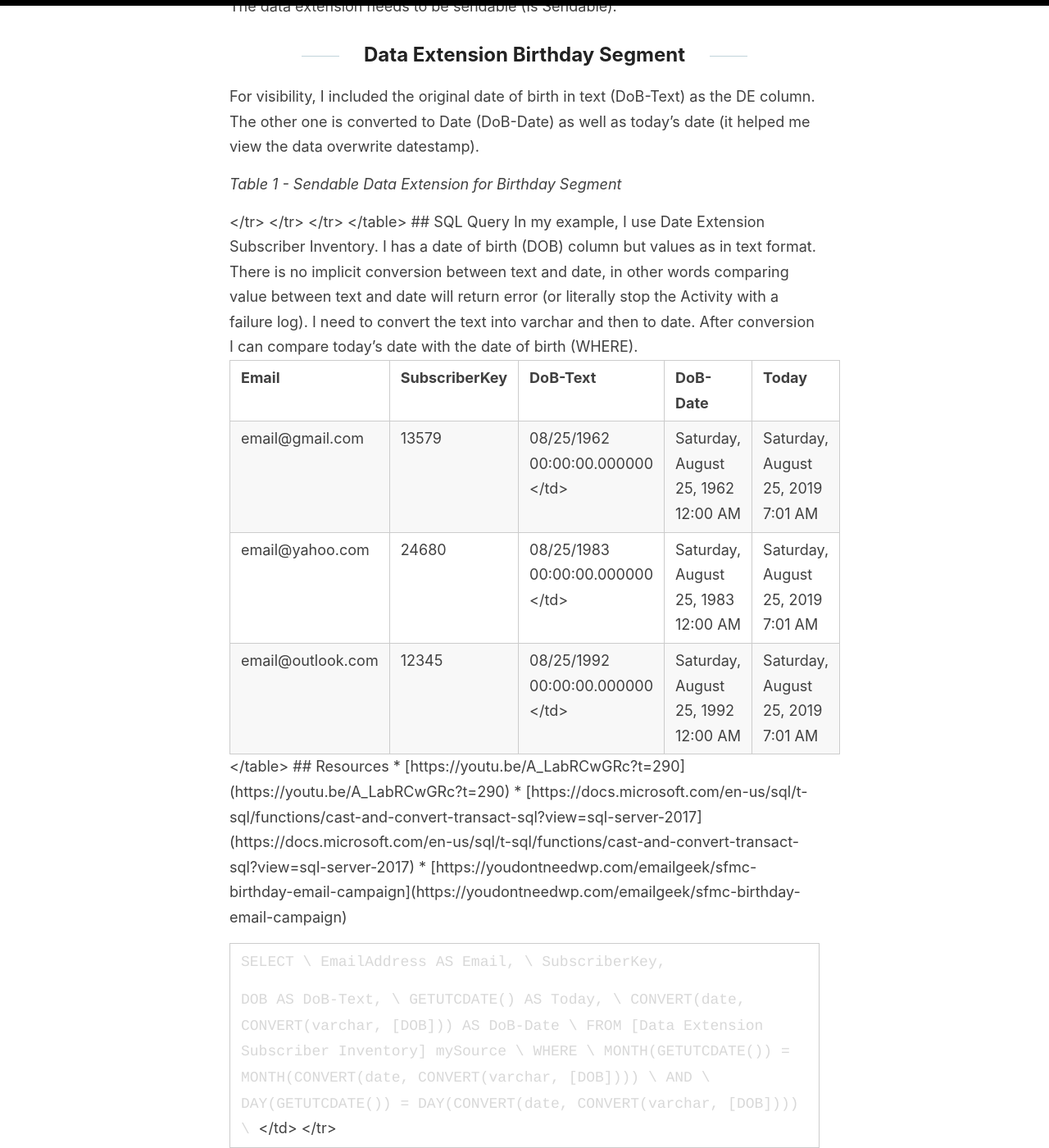
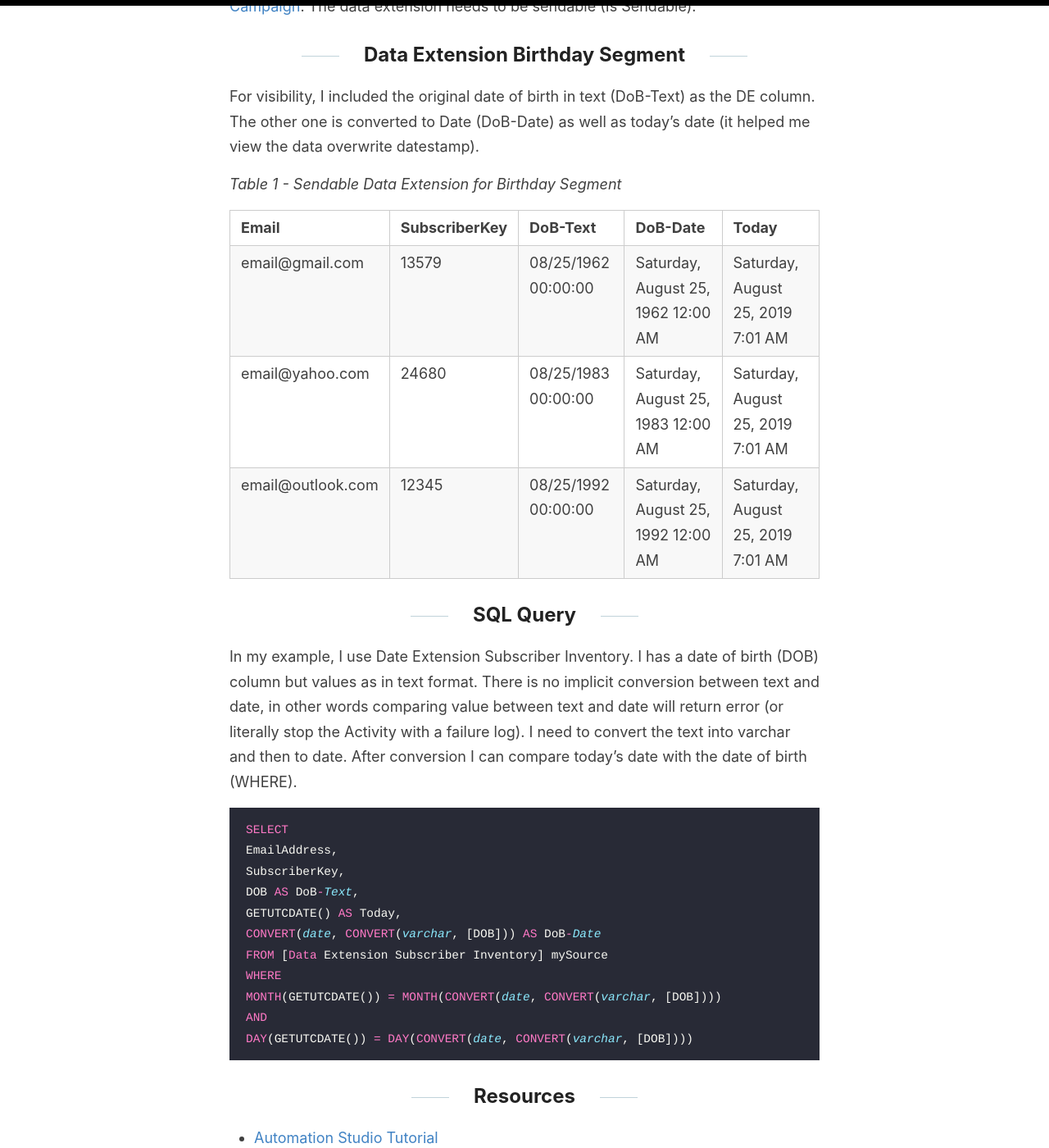
Before and after one commit to karolcholewa/blog, a Jekyll site: the page built from _posts/2019-08-24-birthday-segment.md, in a window 1280 px wide and 1400 px high, scrolled down 441 px. Shown: the whole window at 82% size. Built offline with Jekyll 4.4.1, drawn with Linux system fonts in a browser that asks for light colours; some of the changed text lies outside the part shown.

Commit message:
post updated

````diff
--- a/_posts/2019-08-24-birthday-segment.md
+++ b/_posts/2019-08-24-birthday-segment.md
@@ -31,9 +31,7 @@ _Table 1 - Sendable Data Extension for Birthday Segment_
    </td>
    <td>13579
    </td>
-   <td>08/25/1962
-<p>
-00:00:00.000000
+   <td>08/25/1962 00:00:00
    </td>
    <td>Saturday, August 25, 1962 12:00 AM
    </td>
@@ -45,9 +43,7 @@ _Table 1 - Sendable Data Extension for Birthday Segment_
    </td>
    <td>24680
    </td>
-   <td>08/25/1983
-<p>
-00:00:00.000000
+   <td>08/25/1983 00:00:00
    </td>
    <td>Saturday, August 25, 1983 12:00 AM
    </td>
@@ -59,9 +55,7 @@ _Table 1 - Sendable Data Extension for Birthday Segment_
    </td>
    <td>12345
    </td>
-   <td>08/25/1992
-<p>
-00:00:00.000000
+   <td>08/25/1992 00:00:00
    </td>
    <td>Saturday, August 25, 1992 12:00 AM
    </td>
@@ -76,36 +70,23 @@ _Table 1 - Sendable Data Extension for Birthday Segment_
 
 In my example, I use Date Extension Subscriber Inventory. I has a date of birth (DOB) column but values as in text format. There is no implicit conversion between text and date, in other words comparing value between text and date will return error (or literally stop the Activity with a failure log). I need to convert the text into varchar and then to date. After conversion I can compare today’s date with the date of birth (WHERE).
 
-
-<table>
-  <tr>
-   <td><code>SELECT \
-EmailAddress AS Email, \
-SubscriberKey, </code>
-<p>
-<code>DOB AS DoB-Text, \
-GETUTCDATE() AS Today, \
-CONVERT(date, CONVERT(varchar, [DOB])) AS DoB-Date \
-FROM [Data Extension Subscriber Inventory] mySource \
-WHERE \
-MONTH(GETUTCDATE()) = MONTH(CONVERT(date, CONVERT(varchar, [DOB]))) \
-AND \
-DAY(GETUTCDATE()) = DAY(CONVERT(date, CONVERT(varchar, [DOB]))) \
-</code>
-   </td>
-  </tr>
-  <tr>
-   <td>
-   </td>
-  </tr>
-</table>
-
+```sql
+SELECT
+EmailAddress,
+SubscriberKey,
+DOB AS DoB-Text,
+GETUTCDATE() AS Today,
+CONVERT(date, CONVERT(varchar, [DOB])) AS DoB-Date
+FROM [Data Extension Subscriber Inventory] mySource
+WHERE
+MONTH(GETUTCDATE()) = MONTH(CONVERT(date, CONVERT(varchar, [DOB])))
+AND
+DAY(GETUTCDATE()) = DAY(CONVERT(date, CONVERT(varchar, [DOB])))
+```
 
 
 ## Resources
 
-
-
-*   [https://youtu.be/A_LabRCwGRc?t=290](https://youtu.be/A_LabRCwGRc?t=290)
-*   [https://docs.microsoft.com/en-us/sql/t-sql/functions/cast-and-convert-transact-sql?view=sql-server-2017](https://docs.microsoft.com/en-us/sql/t-sql/functions/cast-and-convert-transact-sql?view=sql-server-2017)
-*   [https://youdontneedwp.com/emailgeek/sfmc-birthday-email-campaign](https://youdontneedwp.com/emailgeek/sfmc-birthday-email-campaign)
+*   [Automation Studio Tutorial](https://youtu.be/A_LabRCwGRc?t=290)
+*   [CAST and CONVERT (Transact-SQL)](https://docs.microsoft.com/en-us/sql/t-sql/functions/cast-and-convert-transact-sql?view=sql-server-2017)
+*   [Birthday Card Email Campaign](/birthday-campaign/)
--- a/_posts/2019-08-25-birthday-campaign.md
+++ b/_posts/2019-08-25-birthday-campaign.md
@@ -17,7 +17,7 @@ To create a simple Birthday campaign I used **Automation Studio** as follows:
 
 A date of birth needs to be imported as an attribute in All Subscribers or a column in Data Extension. You can compare the day and the month from the birthday date to today’s date values. Assuming that both are represented by the same data type (Date) it is relatively easy. Make sure this Date Extension **Is Sendable** - you will send the Birthday emails to this list.
 
-I covered a scenario with some data conversions [in this post.](https://youdontneedwp.com/emailgeek/sql-birthday-segment)
+I covered a scenario with some data conversions [in this post.](/birthday-segment/)
 
 
 ## Send Email Activity
````
Also changed, not shown: other parts of _posts/2019-08-24-birthday-segment.md (+1 -1 lines), other parts of _posts/2019-08-25-birthday-campaign.md (+1 -1 lines).
